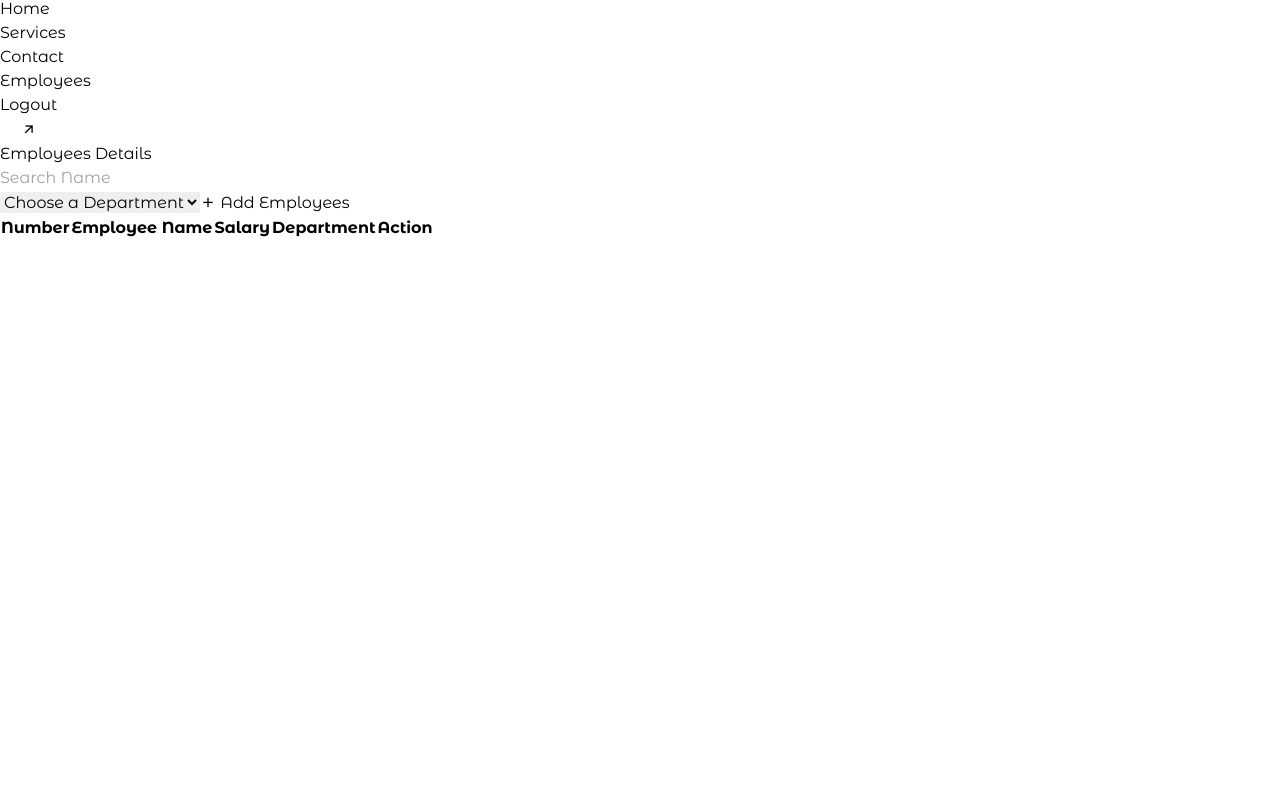
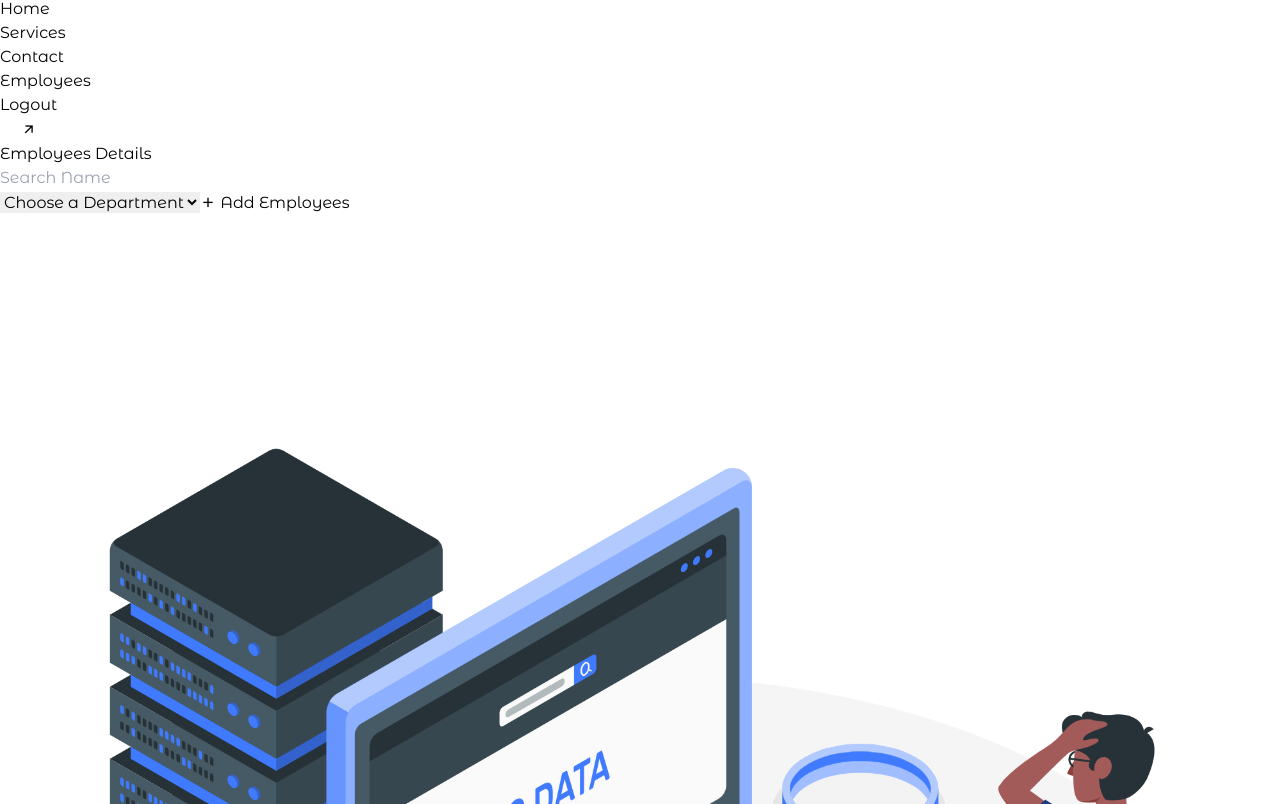
Before and after one commit to Janvipatel7/Employee-System, a React (Vite) app: page /employees in a window 1280 px wide. Shown: the part 356-1160 px from the top of the page. Before the commit the page ends 800 px from the top, so only its background shows below. Built offline with nearby package versions, Linux system fonts and the light colour scheme; sample sign-in values are in the browser's storage.

Commit message:
minor change

```diff
--- a/src/Pages/Employees.jsx
+++ b/src/Pages/Employees.jsx
@@ -77,10 +77,18 @@
                         </div>
                     </div>
 
+                    {
+                        (employees.length !== 0 ?
+                        <div className="overflow-x-auto">
+                            <EmployessTable  employees={employees}  setEmployees={setEmployees}  deleteEmployee={deleteEmployee}/>
+                        </div> :
+                        <div>
+                            <div className='items-center flex justify-center'>
+                                <img src="/Images/No data.png" alt="no-data" className="w-[700px]" />
+                            </div>
+                        </div>)
+                    }
 
-                    <div className="overflow-x-auto">
-                        <EmployessTable  employees={employees}  setEmployees={setEmployees}  deleteEmployee={deleteEmployee}/>
-                    </div>
                 </div>
             </section>
 
```
Also changed, not shown: public/Images/No data.png (added), src/Components/PublicRoute.jsx (line endings or trailing spaces).
